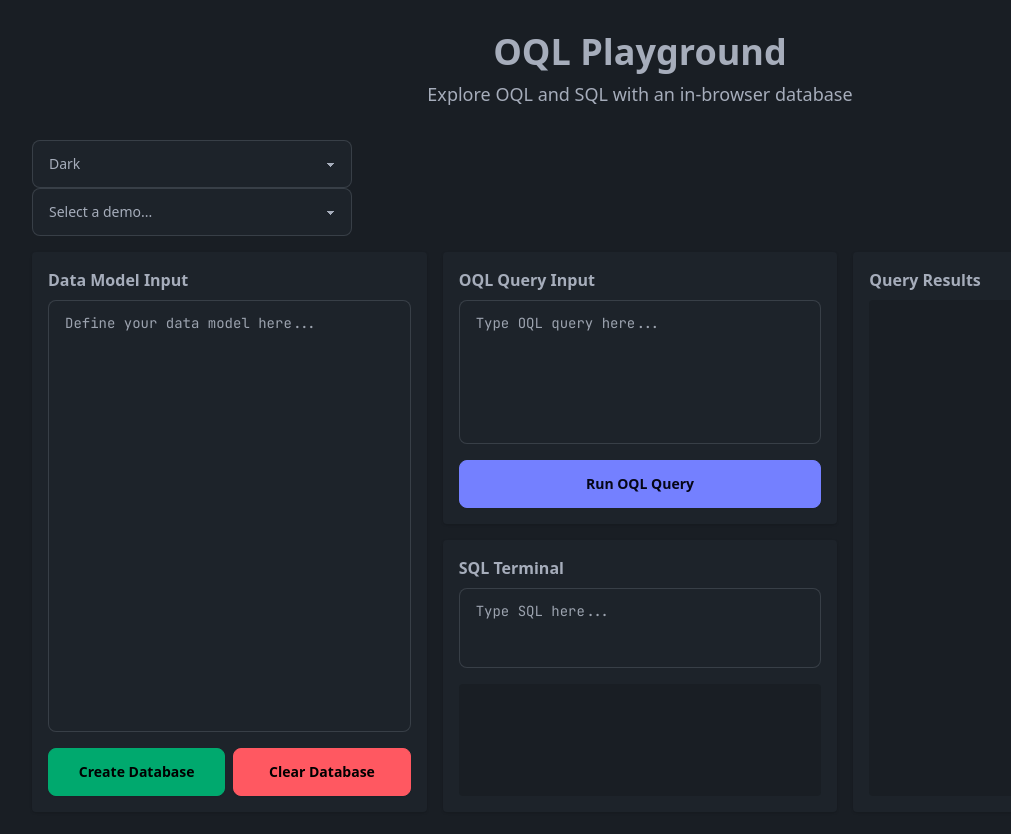
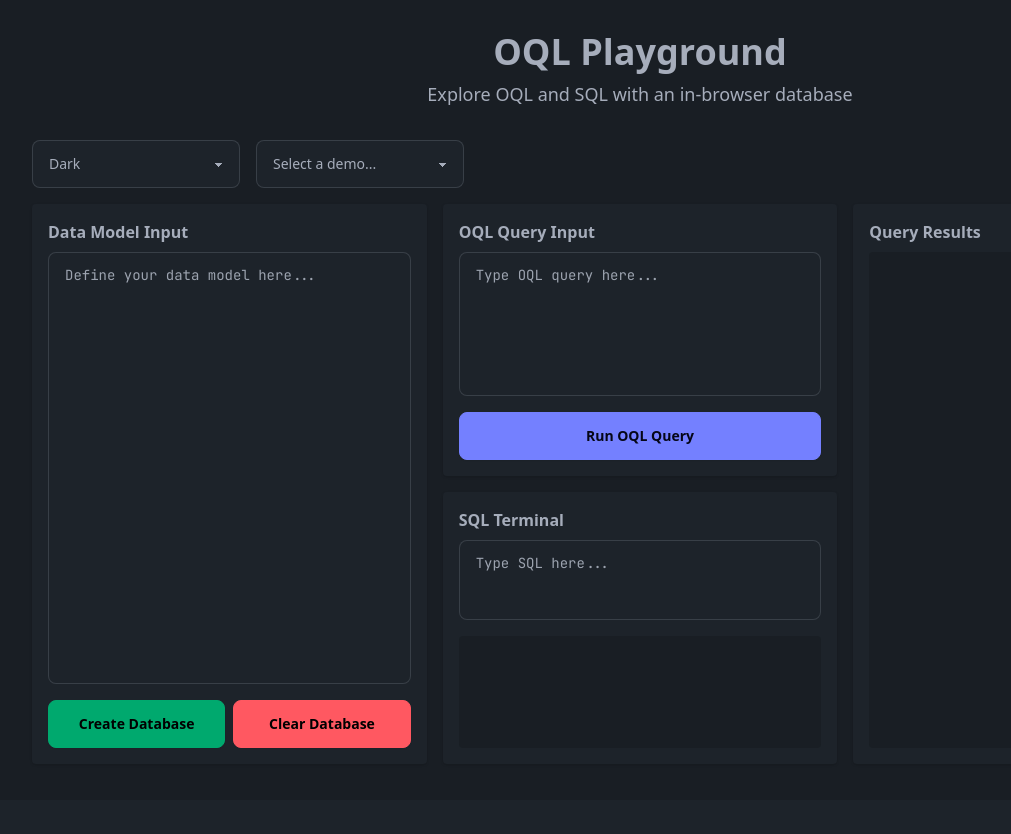
Before and after one commit to edadma/oql-playground, a React (Vite) app: page / in a window 1280 px wide. Shown: the top 834 px of the page, without its empty margins (0-1011 px from the left). After the commit the page ends 800 px from the top, so only its background shows below. Built offline with nearby package versions, Linux system fonts and the light colour scheme.

Commit message:
add demo selector

```diff
--- a/src/App.tsx
+++ b/src/App.tsx
@@ -7,7 +7,7 @@ const App: FC = () => {
   const [dataModel, setDataModel] = useState<string>('') // State for data model
   const [demoDatabase, setDemoDatabase] = useState<string>('') // State for selected demo database
 
-  const demoOptions = {
+  const demoOptions: Record<string, string> = {
     'Simple User DB': 'User { id: ID, name: String, email: String }',
     'Product Inventory': 'Product { id: ID, name: String, price: Float, stock: Int }',
     'Blog Platform': 'Post { id: ID, title: String, content: String, author: ID }',
@@ -61,10 +61,10 @@ const App: FC = () => {
         <p className="mt-2 text-lg">Explore OQL and SQL with an in-browser database</p>
       </div>
 
+      <div className="flex items-center gap-4 mb-4">
         <ThemeSelectorDropdown />
-
         <select
-        className="select select-bordered w-full max-w-xs"
+          className="select select-bordered w-52"
           value={demoDatabase}
           onChange={(e) => handleDemoSelection(e.target.value)}
         >
@@ -75,6 +75,7 @@ const App: FC = () => {
             </option>
           ))}
         </select>
+      </div>
 
       <div className="grid grid-cols-3 gap-4 mt-4 h-[calc(100vh-240px)]">
         <div className="bg-base-100 p-4 rounded shadow flex flex-col">
@@ -116,7 +117,7 @@ const App: FC = () => {
               placeholder="Type SQL here..."
               onKeyDown={handleSqlKeyDown}
             ></textarea>
-            <div className="bg-base-200 p-2 rounded flex-grow overflow-y-auto text-sm font-mono">
+            <div className="bg-base-200 p-2 rounded flex-grow overflow-y-auto text-sm font-mono h-0">
               {sqlLog.map((entry, index) => (
                 <div key={index}>{entry}</div>
               ))}
@@ -126,7 +127,7 @@ const App: FC = () => {
 
         <div className="bg-base-100 p-4 rounded shadow flex flex-col h-full">
           <label className="block mb-2 font-bold">Query Results</label>
-          <div className="bg-base-200 p-4 rounded flex-grow overflow-y-auto">
+          <div className="bg-base-200 p-4 rounded flex-grow overflow-y-auto h-0">
             <pre className="text-sm font-mono h-full">
               {oqlResult ? JSON.stringify(oqlResult, null, 2) : ''}
             </pre>
--- a/src/ThemeSelectorDropdown.tsx
+++ b/src/ThemeSelectorDropdown.tsx
@@ -44,7 +44,7 @@ const ThemeSelectorDropdown: FC = () => {
   return (
     <div className="bg-base-200 text-base-content">
       <select
-        className="select select-bordered w-full max-w-xs"
+        className="select select-bordered w-52"
         value={theme}
         onChange={(e) => setTheme(e.target.value)}
       >
```
Lines whose indentation alone changed are shown as unchanged.
